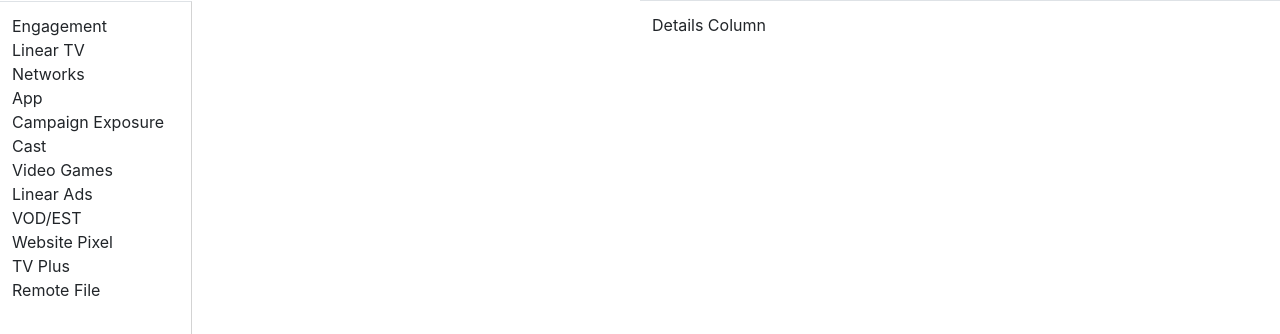
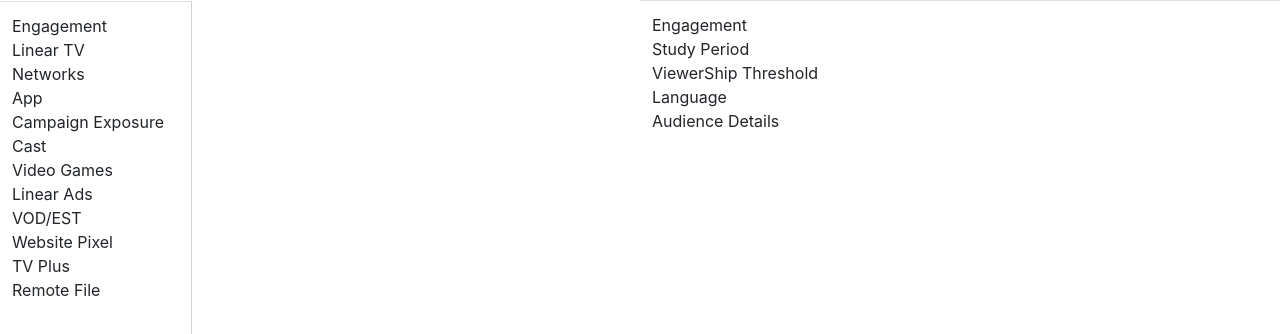
Before and after one commit to Deepali2/sidenav, a React (Create React App) app: page / in a window 1280 px wide. Shown: the top 334 px of the page. Built offline with nearby package versions, Linux system fonts and the light colour scheme.

Commit message:
change the heading of the detail column based on the segment clicked on

```diff
--- /dev/null
+++ b/src/NewAudience/DetailsColumn.js
@@ -0,0 +1,17 @@
+import React from "react";
+
+const DetailsColumn = ({ segment }) => {
+  return (
+    <div>
+      <div>
+        {segment}
+      </div>
+      <div>Study Period</div>
+      <div>ViewerShip Threshold</div>
+      <div>Language</div>
+      <div>Audience Details</div>
+    </div>
+  )
+}
+
+export default DetailsColumn;
--- a/src/NewAudience/NewAudience.js
+++ b/src/NewAudience/NewAudience.js
@@ -1,17 +1,20 @@
-import React from "react";
+import React, { useState } from "react";
 import { Table } from "react-bootstrap";
+import { segments } from './data';
 
 import SideNav from './SideNav';
+import DetailsColumn from './DetailsColumn';
 import './NewAudience.css';
 
 const NewAudience = props => {
+  const [segment, setSegment] = useState(segments[0]);
   return (
     <>
       <Table className="new-audience-table">
         <tbody>
           <tr>
-            <td className="side-nav"><SideNav /></td>
-            <td className="details">Details Column</td>
+            <td className="side-nav"><SideNav segments={segments} segment={segment} setSegment={setSegment}/></td>
+            <td className="details"><DetailsColumn segment={segment} /></td>
           </tr>
         </tbody>
       </Table>
--- a/src/NewAudience/SideNav.js
+++ b/src/NewAudience/SideNav.js
@@ -1,12 +1,13 @@
 import React from "react";
 
-import { segments } from './data';
-
-const SideNav = props => {
+const SideNav = ({ segments, segment, setSegment }) => {
+  const changeSegment = (e) => {
+    setSegment(e.target.innerHTML);
+  }
   return (
       <>
-        {segments.map((segment, index) => (
-          <div key={index}>{segment}</div>
+        {segments.map((element, index) => (
+          <div key={index} onClick={changeSegment}>{element}</div>
         ))}
       </>
   );
```
